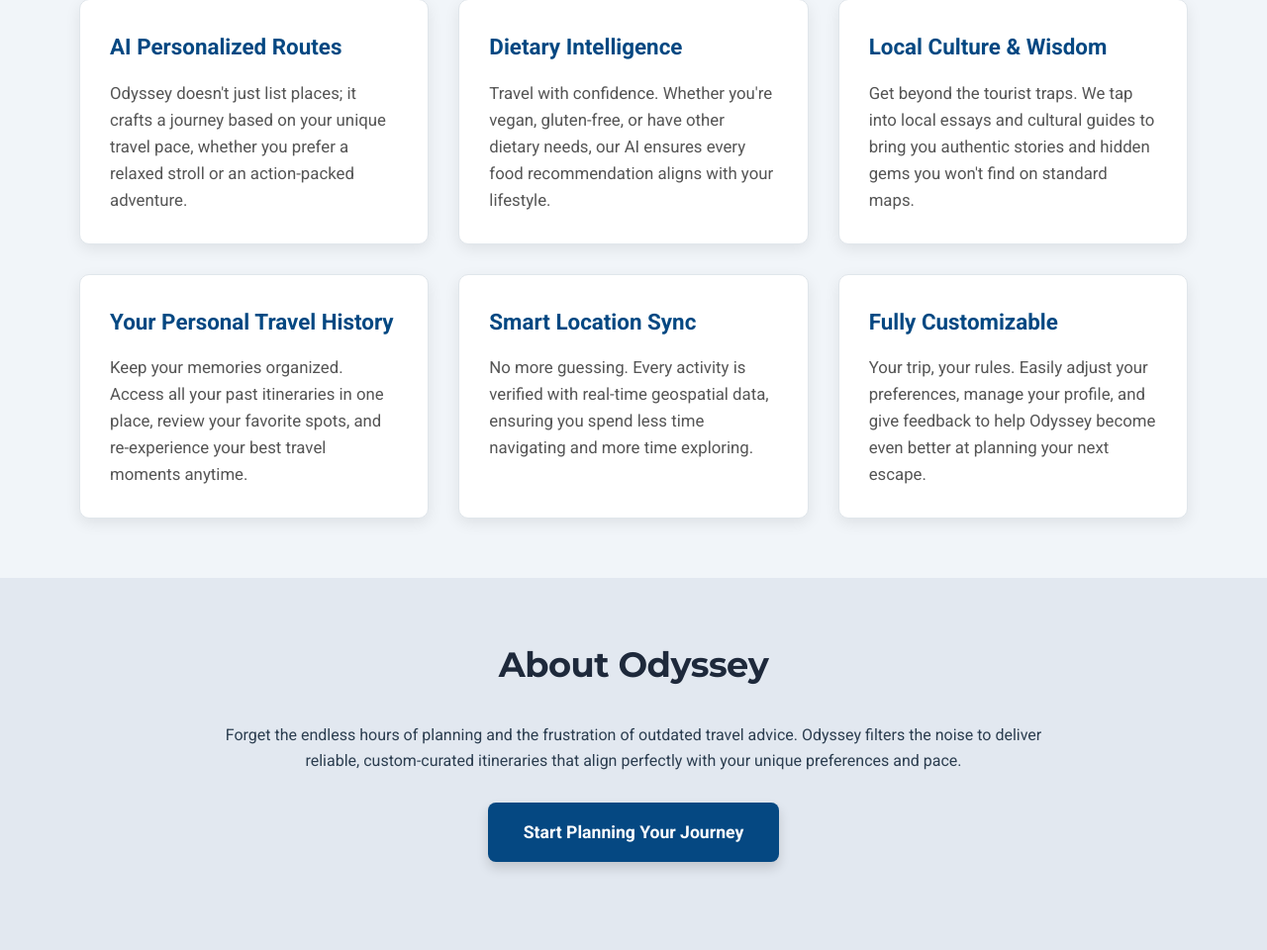
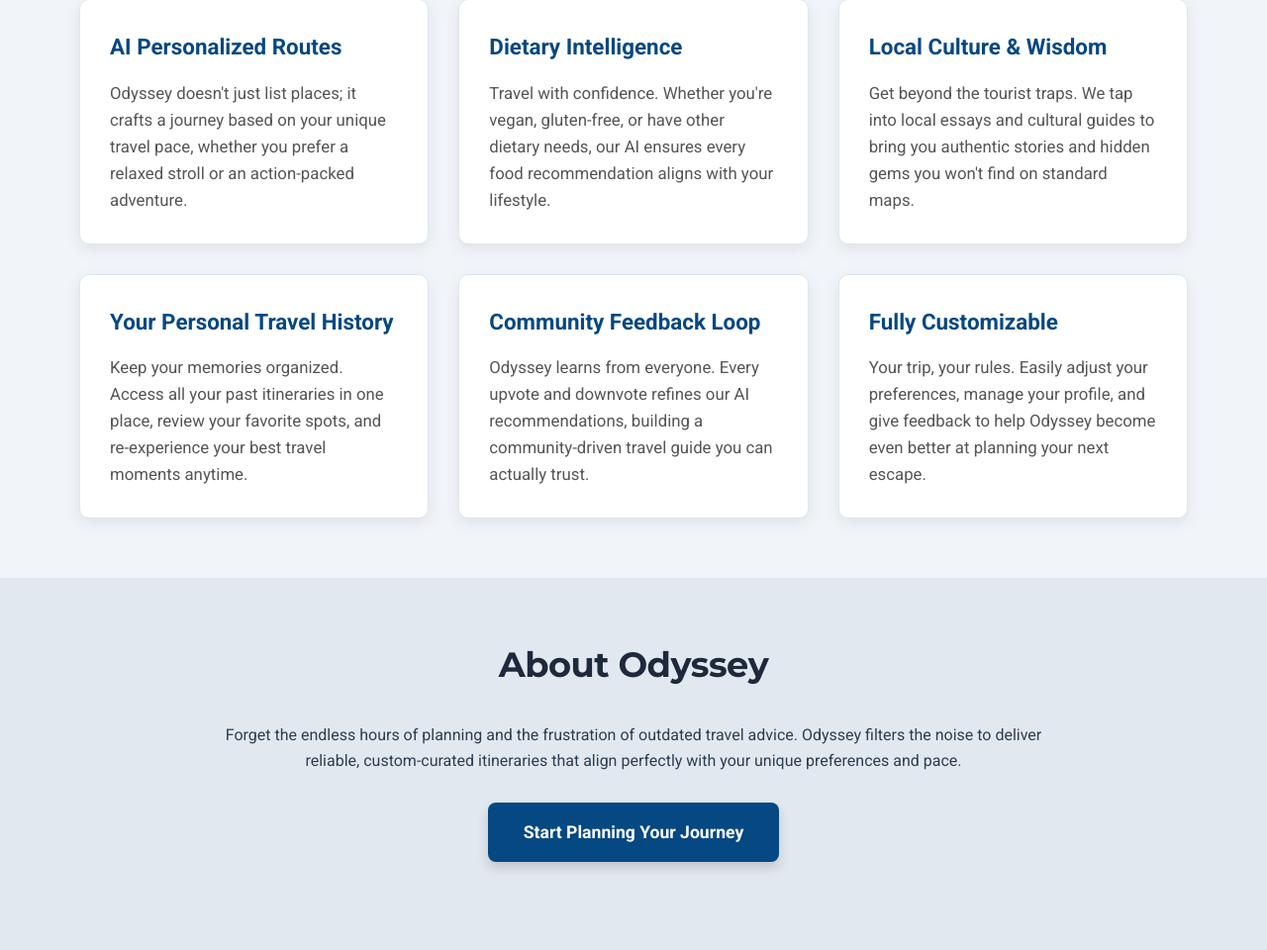
Before and after one commit to meleknurb/agentic-trip-planner, a Flask app: page / in a window 1280 px wide. Shown: the part 442-1402 px from the top of the page at 99% size. Run offline with Flask 3, Linux system fonts and the light colour scheme; some libraries are stand-ins or nearby versions.

Commit message:
refactor(index): update feature grid to highlight Community Feedback Loop

```diff
--- a/templates/index.html
+++ b/templates/index.html
@@ -52,8 +52,8 @@
                 </div>
 
                 <div class="feature-item">
-                    <h3>Smart Location Sync</h3>
-                    <p>No more guessing. Every activity is verified with real-time geospatial data, ensuring you spend less time navigating and more time exploring.</p>
+                    <h3>Community Feedback Loop</h3>
+                    <p>Odyssey learns from everyone. Every upvote and downvote refines our AI recommendations, building a community-driven travel guide you can actually trust.</p>
                 </div>
 
                 <div class="feature-item">
```
